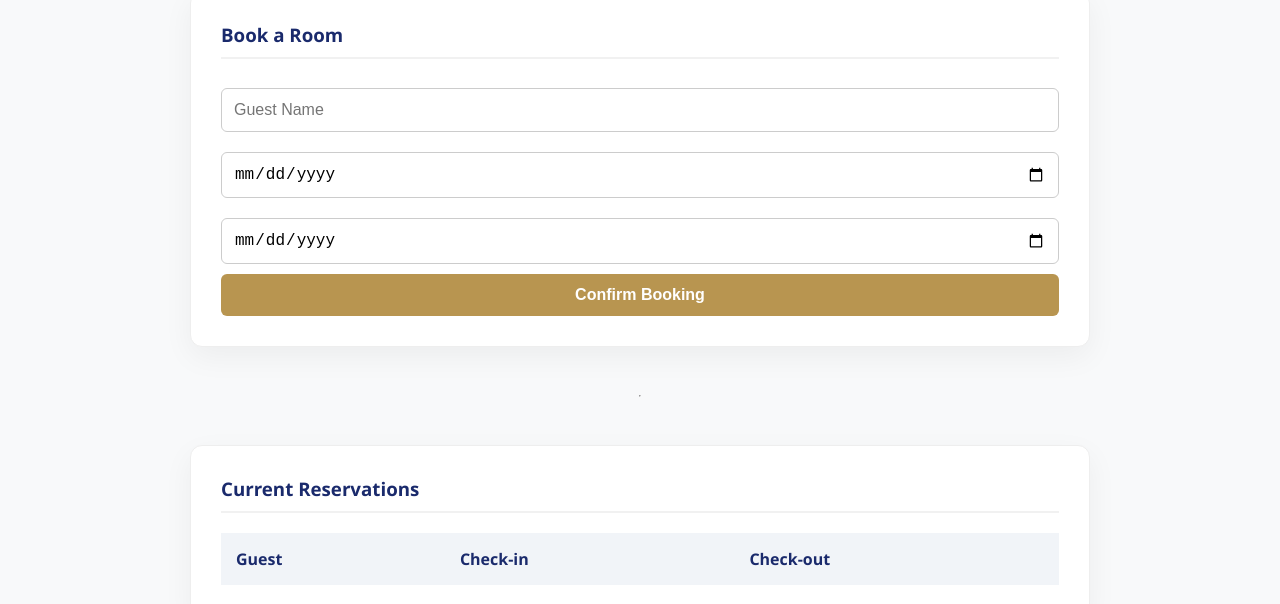
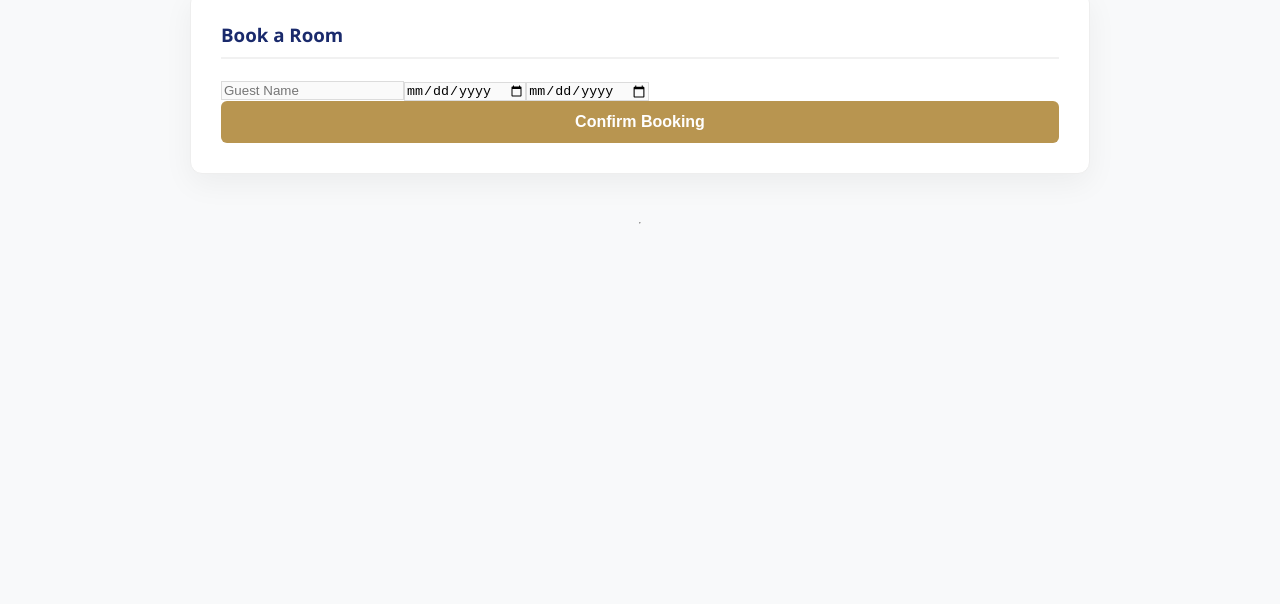
Before and after one commit to khalil510/khaliha-ala-allah, an Angular app: page / in a window 1280 px wide. Shown: the part 272-876 px from the top of the page. After the commit the page ends 800 px from the top, so only its background shows below. Built offline with nearby package versions, Linux system fonts and the light colour scheme.

Commit message:
updating the input style

```diff
--- a/src/app/reservation-list.component.ts
+++ b/src/app/reservation-list.component.ts
@@ -7,17 +7,15 @@ import { Reservation } from '../app/models/reservation.model';
   selector: 'app-reservation-list',
   standalone: false, // Ensure this is true
   template: `
-    <div class="list-container">
-      <h3>Current Reservations</h3>
-      <table>
-        <tr><th>Guest</th><th>Check-in</th><th>Check-out</th></tr>
-        <tr *ngFor="let res of reservations">
-          <td>{{ res.guestName }}</td>
-          <td>{{ res.checkIn }}</td>
-          <td>{{ res.checkOut }}</td>
-        </tr>
-      </table>
+    <div class="reservation-grid">
+  <div class="res-card" *ngFor="let res of reservations">
+    <div class="res-info">
+      <h4>{{ res.guestName }}</h4>
+      <p><span>📅</span> {{ res.checkIn }} to {{ res.checkOut }}</p>
     </div>
+    <span class="status-badge">Confirmed</span>
+  </div>
+</div>
   `
 })
 export class ReservationListComponent implements OnInit {
--- a/src/styles.css
+++ b/src/styles.css
@@ -52,13 +52,15 @@ h3 {
 
 /* Form Inputs Styling (Oussema's part) */
 input[type="text"], input[type="date"] {
-  width: 100%;
-  padding: 12px;
-  margin: 10px 0;
-  border: 1px solid #ccc;
-  border-radius: 6px;
-  box-sizing: border-box; /* Ensures padding doesn't break width */
-  font-size: 1rem;
+  border: 1px solid #dcdcdc;
+  transition: all 0.3s ease;
+  background-color: #fafafa;
+}
+
+input:focus {
+  border-color: #b89550; /* Gold focus border */
+  box-shadow: 0 0 8px rgba(184, 149, 80, 0.2);
+  outline: none;
 }
 
 button {
```
